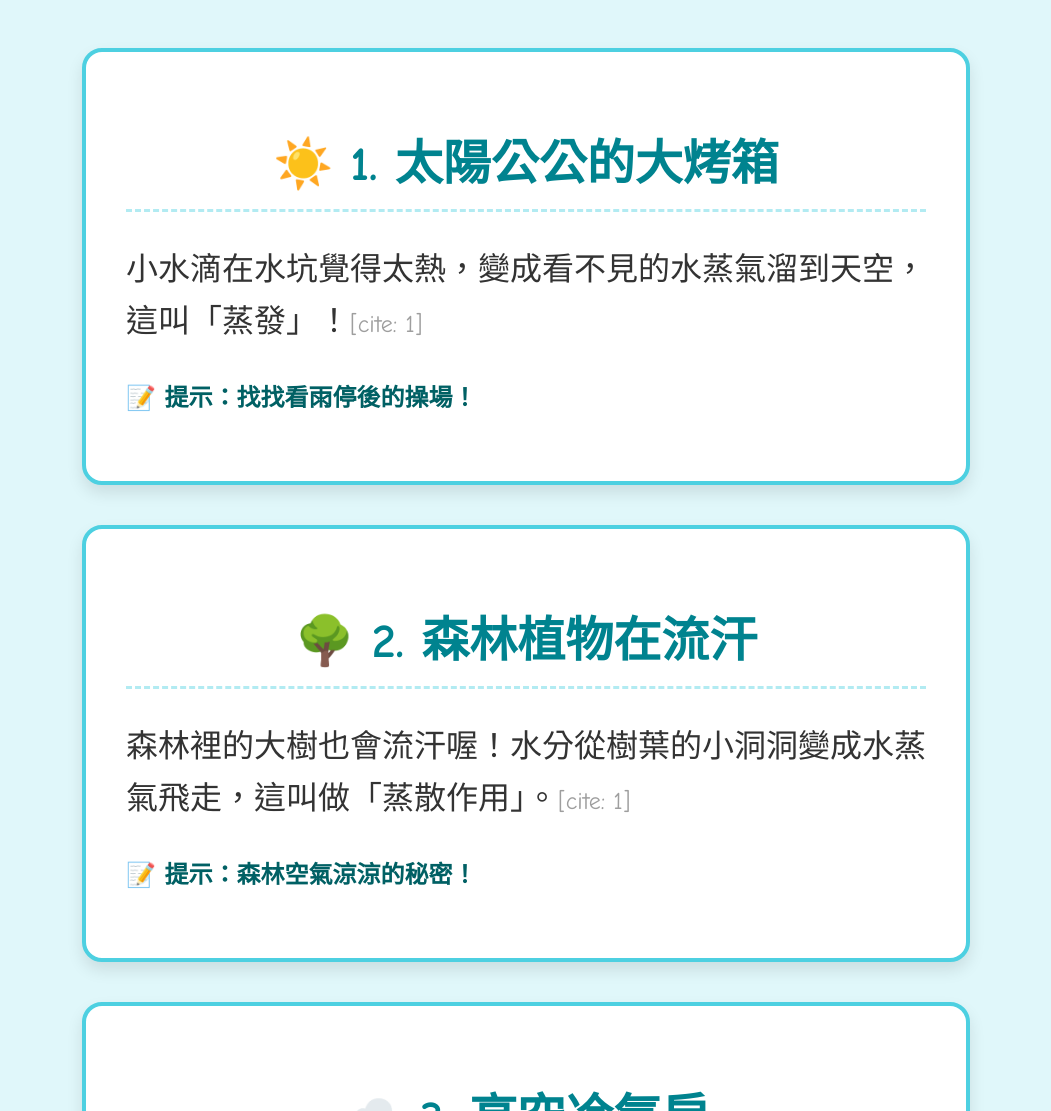
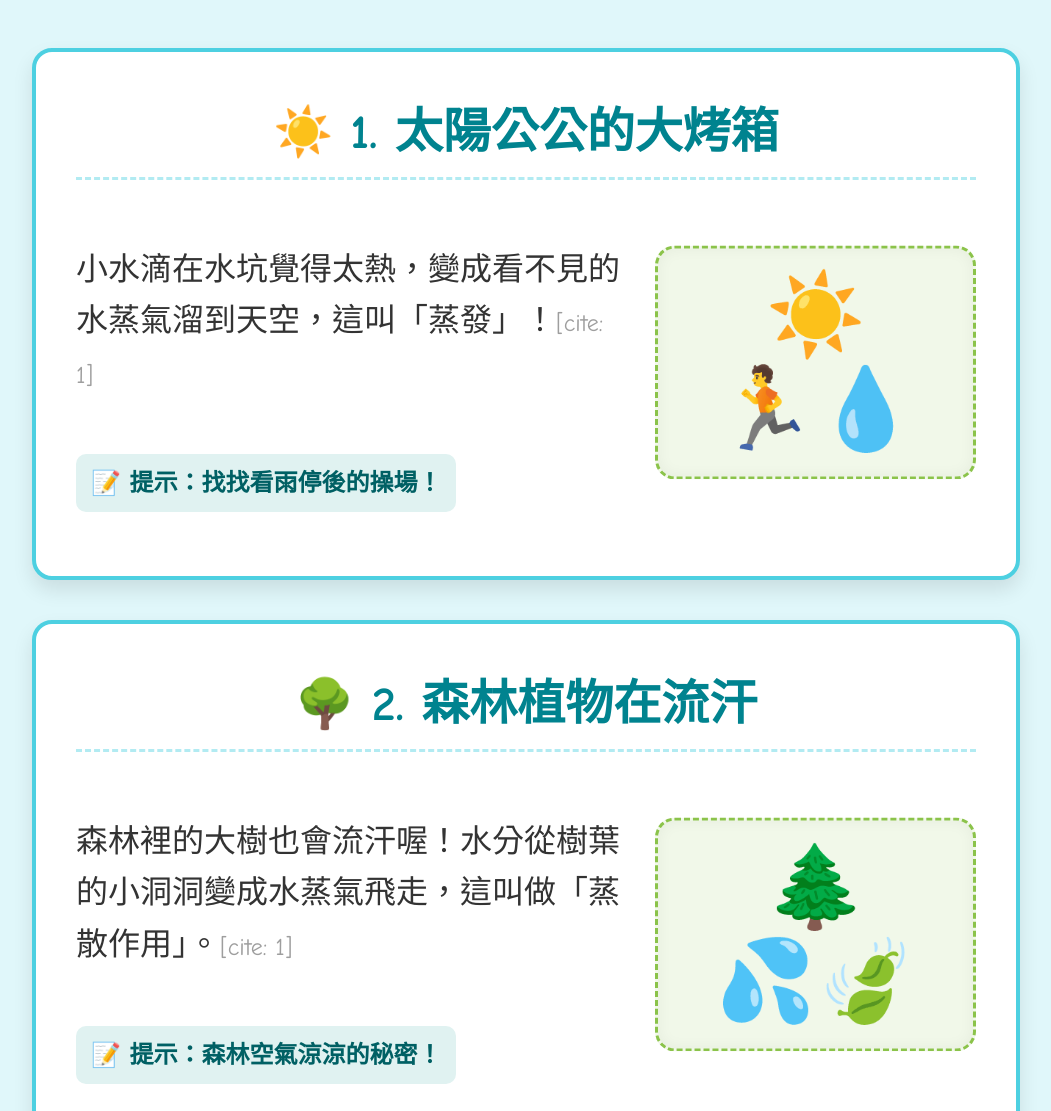
Before and after one commit to chenchen97831/git-G3--, a plain HTML site: page index.html in a window 1280 px wide. Shown: the top 1111 px of the page, without its empty margins (114-1165 px from the left). Drawn offline with Linux system fonts and the light colour scheme.

Commit message:
Update index.html

```diff
--- a/index.html
+++ b/index.html
@@ -4,6 +4,7 @@
     <meta charset="UTF-8">
     <title>小水滴的水循環</title>
     <style>
+        /* 基礎背景與字型設定 */
         body {
             font-family: 'Comic Sans MS', 'Microsoft JhengHei', sans-serif;
             background-color: #e0f7fa;
@@ -12,6 +13,8 @@
             align-items: center;
             padding: 20px;
         }
+
+        /* 投影片卡片設計：加入進場動畫 */
         .slide {
             background-color: #ffffff;
             border: 4px solid #4dd0e1;
@@ -19,15 +22,50 @@
             padding: 40px;
             border-radius: 20px;
             width: 90%;
-            max-width: 800px;
-            box-shadow: 0 8px 16px rgba(0,0,0,0.1);
+            max-width: 900px;
+            box-shadow: 0 10px 20px rgba(0,0,0,0.1);
+            opacity: 0; /* 動畫初始狀態 */
+            animation: slideIn 1s cubic-bezier(0.25, 0.8, 0.25, 1) forwards;
         }
+
+        /* 為每張投影片設定不同的進場延遲時間，產生接力出現的效果 */
+        #page_01 { animation-delay: 0.2s; }
+        #page_02 { animation-delay: 0.4s; }
+        #page_03 { animation-delay: 0.6s; }
+        #page_04 { animation-delay: 0.8s; }
+        #page_05 { animation-delay: 1.0s; }
+
+        /* 圖文並排的 Flex 容器 */
+        .content-wrapper {
+            display: flex;
+            align-items: center;
+            justify-content: space-between;
+            gap: 30px;
+            margin-top: 20px;
+        }
+        .text-box {
+            flex: 2;
+        }
+        .image-box {
+            flex: 1;
+            background-color: #f1f8e9;
+            border: 3px dashed #8bc34a;
+            border-radius: 20px;
+            padding: 20px;
+            text-align: center;
+            font-size: 80px; /* 超大 Emoji 插圖 */
+            box-shadow: inset 0 0 15px rgba(0,0,0,0.05);
+            /* 加入上下漂浮的待機動畫 */
+            animation: float 3s ease-in-out infinite;
+        }
+
         h1 {
             font-size: 48px;
             color: #00838f;
             text-align: center;
             border-bottom: 3px dashed #b2ebf2;
             padding-bottom: 15px;
+            margin-top: 0;
         }
         p {
             font-size: 32px;
@@ -35,14 +73,35 @@
             color: #333333;
         }
         .caption {
-            font-size: 24px; /* 第 3 輪修正為 24px */
+            font-size: 24px;
             color: #006064;
             font-weight: bold;
-            margin-top: 20px;
+            background-color: #e0f2f1;
+            padding: 10px 15px;
+            border-radius: 10px;
+            display: inline-block;
         }
         .citation {
-            font-size: 24px; /* 第 3 輪修正為 24px */
+            font-size: 24px;
             color: #9e9e9e;
+        }
+
+        /* 定義動畫腳本 (Keyframes) */
+        @keyframes slideIn {
+            from {
+                opacity: 0;
+                transform: translateY(40px);
+            }
+            to {
+                opacity: 1;
+                transform: translateY(0);
+            }
+        }
+
+        @keyframes float {
+            0% { transform: translateY(0px); }
+            50% { transform: translateY(-15px); }
+            100% { transform: translateY(0px); }
         }
     </style>
 </head>
@@ -51,36 +110,62 @@
     <!-- 第 1 頁：蒸發 -->
     <div class="slide" id="page_01">
         <h1>☀️ 1. 太陽公公的大烤箱</h1>
+        <div class="content-wrapper">
+            <div class="text-box">
                 <p>小水滴在水坑覺得太熱，變成看不見的水蒸氣溜到天空，這叫「蒸發」！<span class="citation">[cite: 1]</span></p>
                 <p class="caption">📝 提示：找找看雨停後的操場！</p>
+            </div>
+            <!-- 可替換為真實圖片： <img src="sun_puddle.jpg" width="100%" style="border-radius:20px;"> -->
+            <div class="image-box">☀️<br>🏃💧</div>
+        </div>
     </div>
 
     <!-- 第 2 頁：蒸散 -->
     <div class="slide" id="page_02">
         <h1>🌳 2. 森林植物在流汗</h1>
+        <div class="content-wrapper">
+            <div class="text-box">
                 <p>森林裡的大樹也會流汗喔！水分從樹葉的小洞洞變成水蒸氣飛走，這叫做「蒸散作用」。<span class="citation">[cite: 1]</span></p>
                 <p class="caption">📝 提示：森林空氣涼涼的秘密！</p>
             </div>
+            <div class="image-box">🌲<br>💦🍃</div>
+        </div>
+    </div>
 
-    <!-- 第 3 頁：凝結 (第 2 輪退回縮減字數後版本) -->
+    <!-- 第 3 頁：凝結 -->
     <div class="slide" id="page_03">
         <h1>☁️ 3. 高空冷氣房</h1>
+        <div class="content-wrapper">
+            <div class="text-box">
                 <p>水蒸氣飛到高空覺得好冷，大家抱在一起變回小水滴或小冰晶，這就是「凝結」，也是雲的真面目！<span class="citation">[cite: 1]</span></p>
                 <p class="caption">📝 提示：天上白白胖胖的棉花糖！</p>
+            </div>
+            <div class="image-box">🥶<br>☁️🧊</div>
+        </div>
     </div>
 
     <!-- 第 4 頁：降水 -->
     <div class="slide" id="page_04">
         <h1>🌧️ 4. 瘋狂溜滑梯</h1>
+        <div class="content-wrapper">
+            <div class="text-box">
                 <p>雲朵變太重，空氣托不住，小水滴就從天空掉下來，這叫做「降水」，像是下雨或下雪。<span class="citation">[cite: 1]</span></p>
                 <p class="caption">📝 提示：台灣常見的梅雨和颱風！</p>
             </div>
+            <div class="image-box">🌧️<br>🛝💧</div>
+        </div>
+    </div>
 
-    <!-- 第 5 頁：逕流、地下水與循環 (第 2 輪補回引用標籤後版本) -->
+    <!-- 第 5 頁：循環 -->
     <div class="slide" id="page_05">
         <h1>🔄 5. 生生不息的旅行</h1>
+        <div class="content-wrapper">
+            <div class="text-box">
                 <p>掉到地面的水在地上流叫「地表逕流」，鑽進土裡叫「地下水」。最後流回大海，這就是永遠不停的「水循環」！<span class="citation">[cite: 1]</span></p>
                 <p class="caption">📝 提示：你喝的水可能恐龍也喝過！</p>
+            </div>
+            <div class="image-box">🌊<br>🔄🦖</div>
+        </div>
     </div>
 
 </body>
```
Lines whose indentation alone changed are shown as unchanged.
